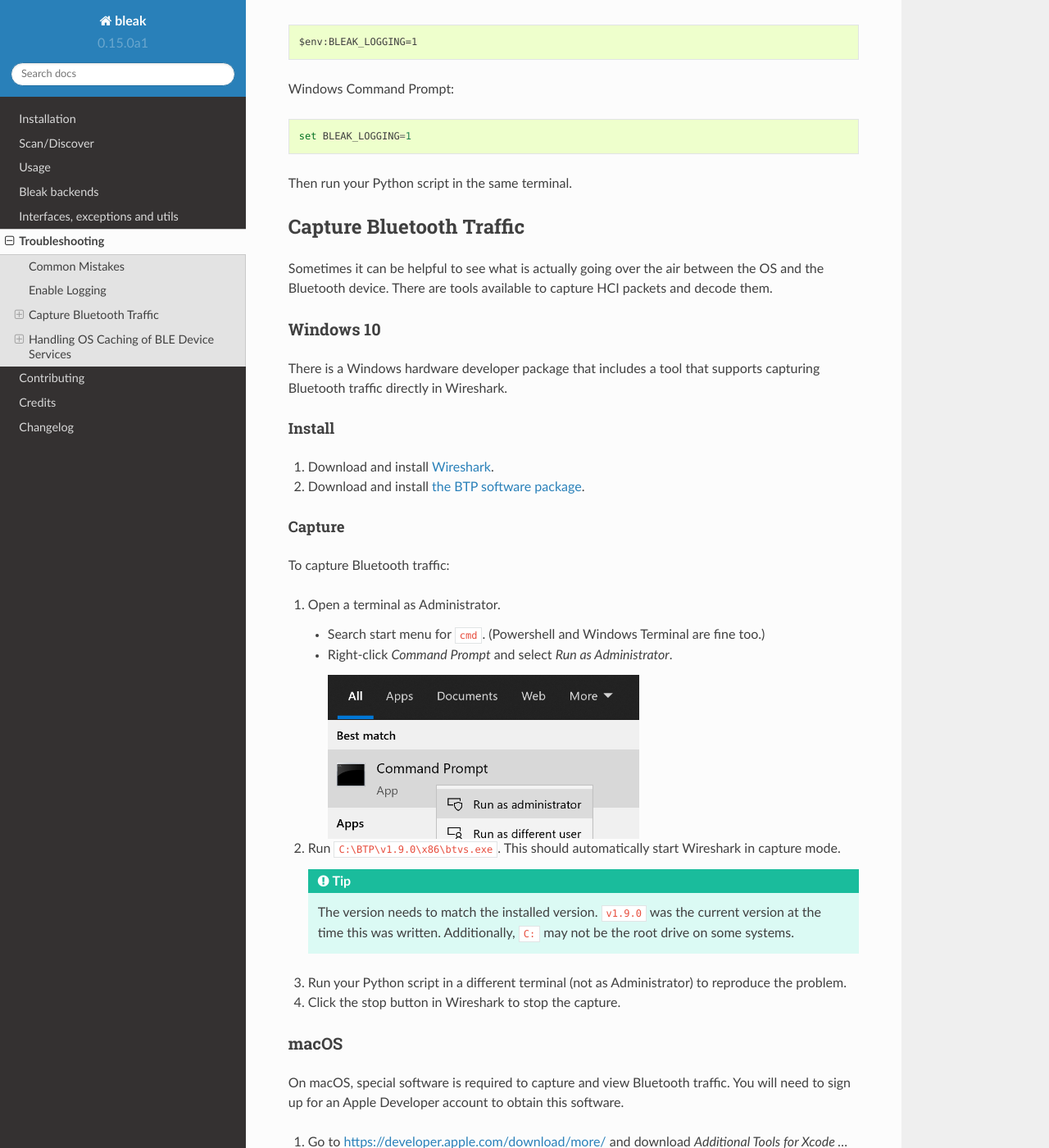
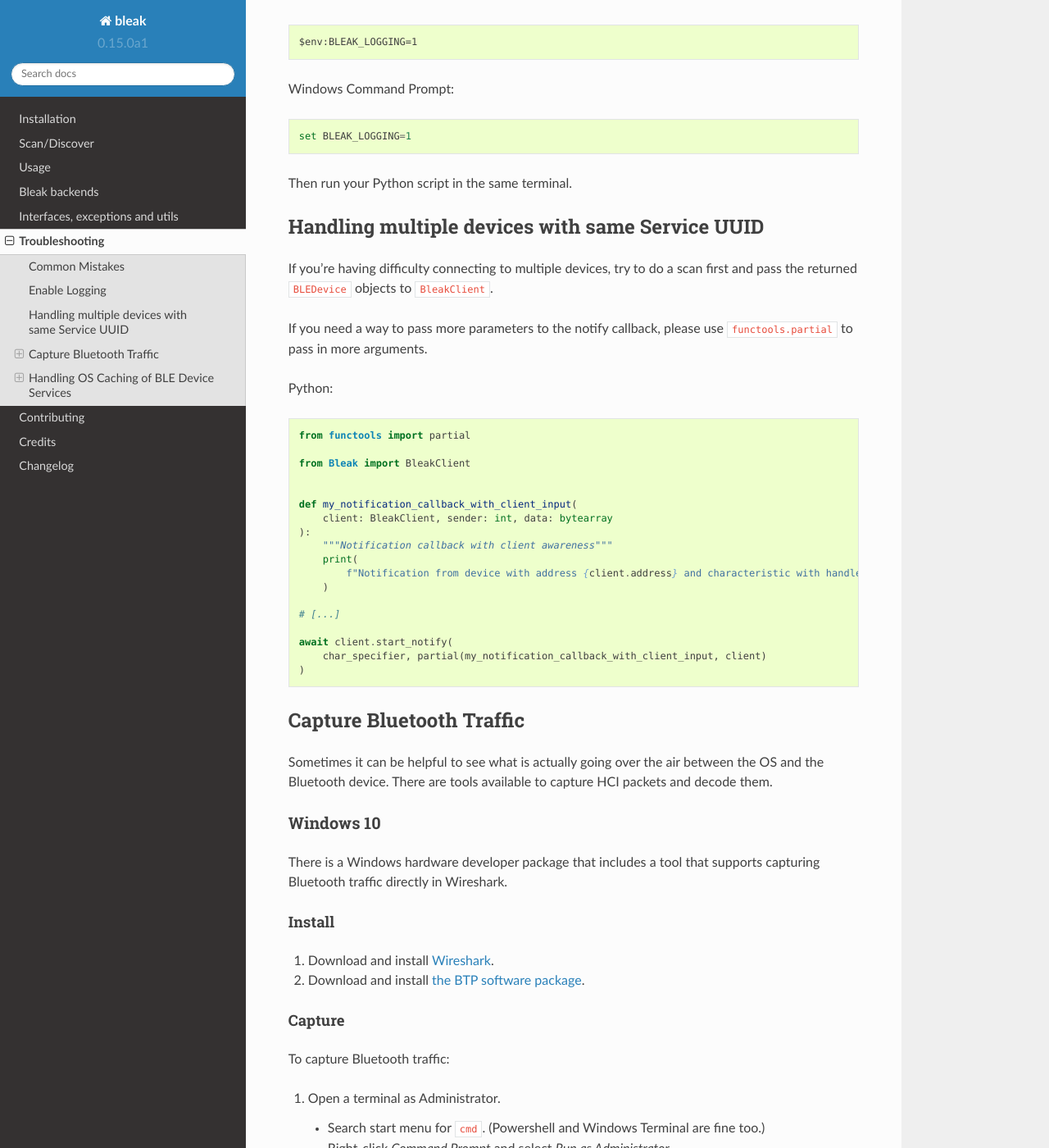
Before and after one commit to hbldh/bleak, a Sphinx documentation site: the page built from docs/troubleshooting.rst, in a window 1280 px wide and 1400 px high, scrolled down 714 px. Shown: the whole window at 82% size. Built offline with Sphinx 7.4.7 and the Read the Docs theme 2.0.0, drawn with Linux system fonts in a browser that asks for light colours.

Commit message:
Add a Multiple Device Troubleshooting Section
- Add information / tips to help with:
  - Connection issues to multiple devices
  - Pass more parameters to notify callback function

Fixes #754

```diff
--- a/docs/troubleshooting.rst
+++ b/docs/troubleshooting.rst
@@ -37,6 +37,36 @@ Windows Command Prompt::
 
 Then run your Python script in the same terminal.
 
+------------------------------------------------
+Handling multiple devices with same Service UUID
+------------------------------------------------
+
+If you're having difficulty connecting to multiple devices, try to do a scan first and
+pass the returned ``BLEDevice`` objects to ``BleakClient``.
+
+If you need a way to pass more parameters to the notify callback, please use
+``functools.partial`` to pass in more arguments.
+
+Python::
+
+    from functools import partial
+
+    from Bleak import BleakClient
+
+
+    def my_notification_callback_with_client_input(
+        client: BleakClient, sender: int, data: bytearray
+    ):
+        """Notification callback with client awareness"""
+        print(
+            f"Notification from device with address {client.address} and characteristic with handle {client.services.get_characteristic(sender)}. Data: {data}"
+        )
+
+    # [...]
+
+    await client.start_notify(
+        char_specifier, partial(my_notification_callback_with_client_input, client)
+    )
 
 -------------------------
 Capture Bluetooth Traffic
```
